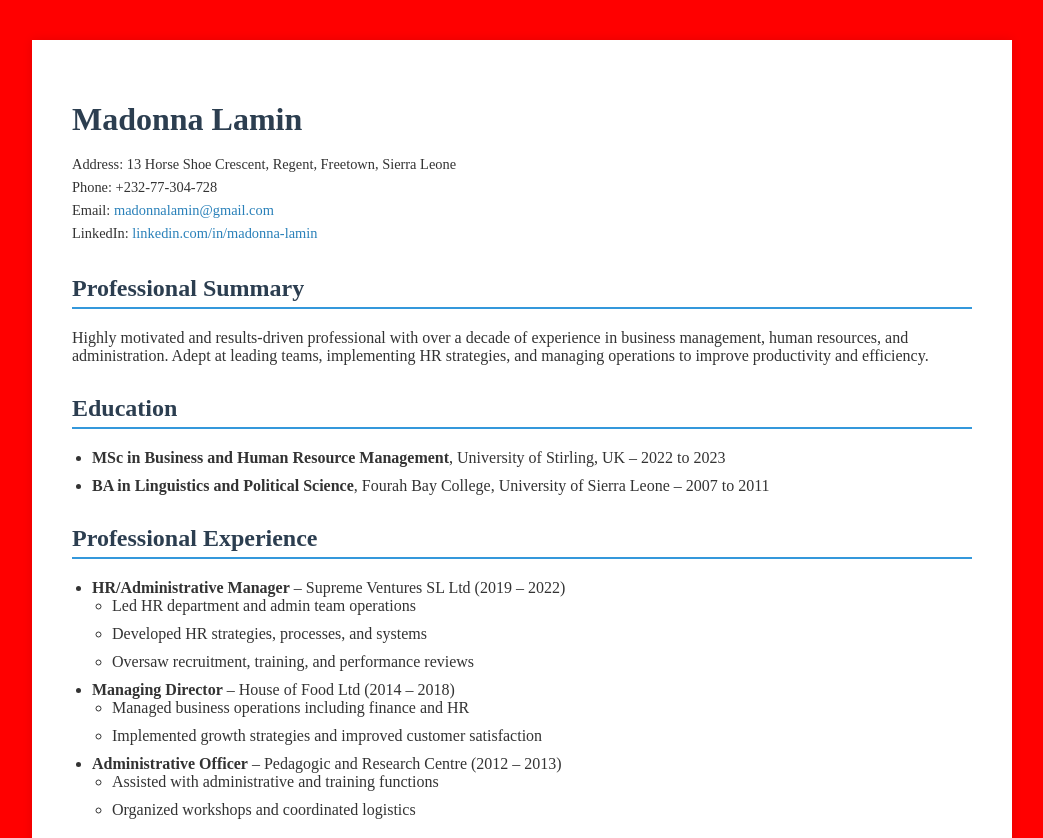
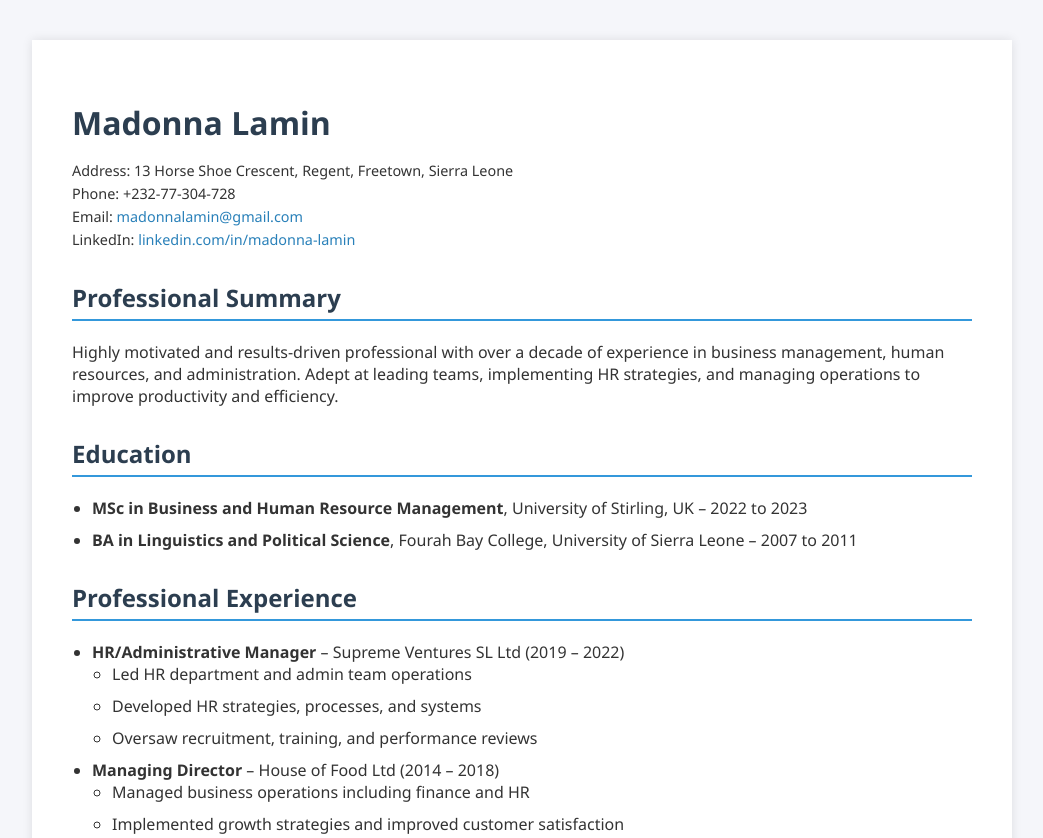
Before and after one commit to madonnalamin2927/madonnalamin2927.github.io, a plain HTML site: page index.html in a window 1280 px wide. Shown: the top 838 px of the page, without its empty margins (118-1161 px from the left). Drawn offline with Linux system fonts and the light colour scheme.

Commit message:
Update index.html

```diff
--- a/index.html
+++ b/index.html
@@ -4,53 +4,7 @@
   <meta charset="UTF-8" />
   <meta name="viewport" content="width=device-width, initial-scale=1.0"/>
   <title>Curriculum Vitae - Madonna Lamin</title>
-  <style>
-    body {
-  background-color: red;
-  color: #333;
-}
-
-.cv-container {
-  max-width: 900px;
-  margin: 40px auto;
-  background-color: #ffffff;
-  padding: 40px;
-  box-shadow: 0 0 10px rgba(0, 0, 0, 0.1);
-}
-
-header h1 {
-  margin-bottom: 10px;
-  color: #2c3e50;
-}
-
-.contact {
-  font-size: 0.9rem;
-  line-height: 1.6;
-}
-
-section {
-  margin-top: 30px;
-}
-
-section h2 {
-  border-bottom: 2px solid #3498db;
-  padding-bottom: 5px;
-  color: #2c3e50;
-}
-
-ul {
-  padding-left: 20px;
-}
-
-ul li {
-  margin-bottom: 10px;
-}
-
-a {
-  color: #2980b9;
-  text-decoration: none;
-}
-  </style>
+  <link href="styles.css" rel="stylesheet">
  </head>
 <body>
   <div class="cv-container">
```
